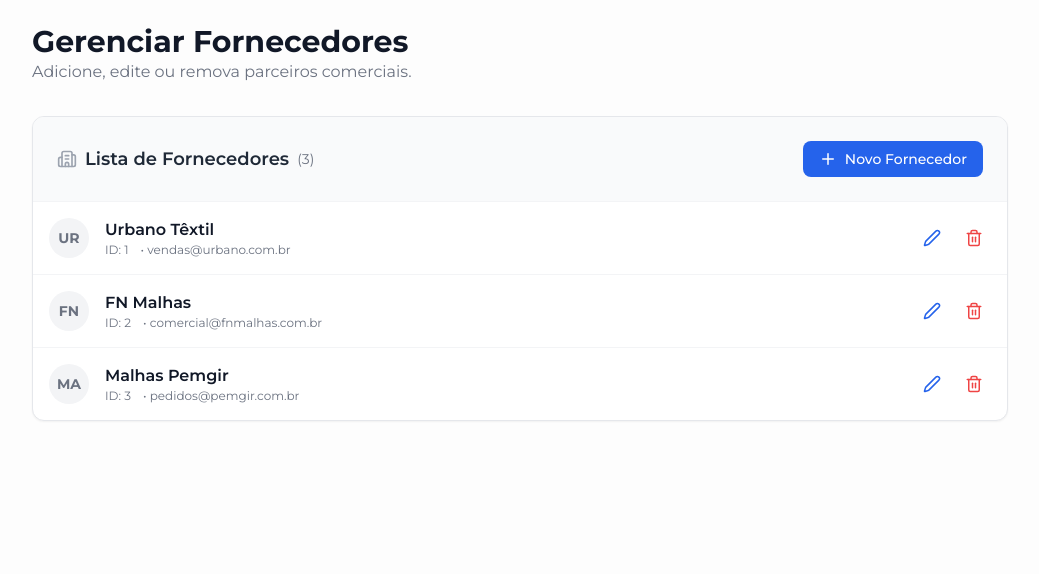
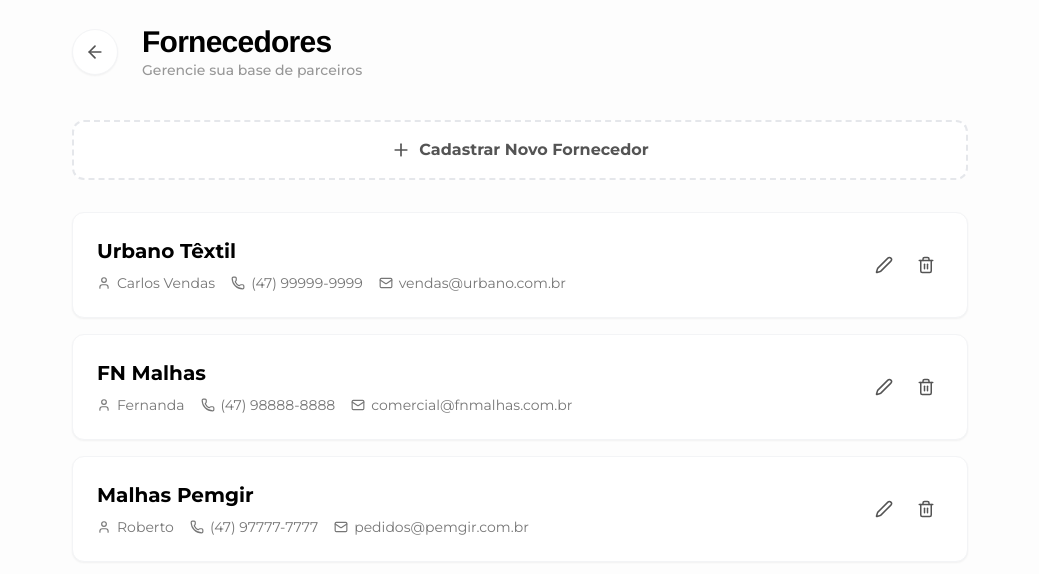
Before and after one commit to sowbrand/stackblitz-starters-izhtpd7q, a Next.js app: page /manage in a window 1280 px wide. Shown: the top 574 px of the page, without its empty margins (120-1159 px from the left). Built offline with nearby package versions, Linux system fonts and the light colour scheme.

Commit message:
agora-vai

```diff
--- a/app/context/SupplierContext.tsx
+++ b/app/context/SupplierContext.tsx
@@ -4,45 +4,71 @@ import React, { createContext, useContext, useState, ReactNode } from 'react';
 import { Supplier, Mesh } from '@/types';
 import { INITIAL_SUPPLIERS, INITIAL_MESHES } from '@/lib/constants';
 
-// Definição do que o contexto carrega
 interface SupplierContextType {
+  // Dados
   suppliers: Supplier[];
   meshes: Mesh[];
+
+  // Ações de Produtos (Meshes)
   addMesh: (mesh: Mesh) => void;
   updateMesh: (mesh: Mesh) => void;
   deleteMesh: (id: string) => void;
+
+  // Ações de Fornecedores (CORREÇÃO: Adicionadas aqui)
+  addSupplier: (supplier: Supplier) => void;
+  updateSupplier: (supplier: Supplier) => void;
+  deleteSupplier: (id: string) => void;
 }
 
 const SupplierContext = createContext<SupplierContextType | undefined>(undefined);
 
 export function SupplierProvider({ children }: { children: ReactNode }) {
-  // Dados iniciais
-  const [suppliers] = useState<Supplier[]>(INITIAL_SUPPLIERS);
+  const [suppliers, setSuppliers] = useState<Supplier[]>(INITIAL_SUPPLIERS);
   const [meshes, setMeshes] = useState<Mesh[]>(INITIAL_MESHES);
 
-  // Adicionar
+  // --- Lógica de Produtos ---
   const addMesh = (mesh: Mesh) => {
     setMeshes((prev) => [...prev, mesh]);
   };
 
-  // Atualizar
   const updateMesh = (mesh: Mesh) => {
     setMeshes((prev) => prev.map((m) => (m.id === mesh.id ? mesh : m)));
   };
 
-  // Deletar
   const deleteMesh = (id: string) => {
     setMeshes((prev) => prev.filter((m) => m.id !== id));
   };
 
+  // --- Lógica de Fornecedores (CORREÇÃO IMPLEMENTADA) ---
+  const addSupplier = (supplier: Supplier) => {
+    setSuppliers((prev) => [...prev, supplier]);
+  };
+
+  const updateSupplier = (supplier: Supplier) => {
+    setSuppliers((prev) => prev.map((s) => (s.id === supplier.id ? supplier : s)));
+  };
+
+  const deleteSupplier = (id: string) => {
+    // Opcional: Avisar se tiver produtos vinculados antes de deletar
+    setSuppliers((prev) => prev.filter((s) => s.id !== id));
+  };
+
   return (
-    <SupplierContext.Provider value={{ suppliers, meshes, addMesh, updateMesh, deleteMesh }}>
+    <SupplierContext.Provider value={{
+      suppliers,
+      meshes,
+      addMesh,
+      updateMesh,
+      deleteMesh,
+      addSupplier,     // Exportando
+      updateSupplier,  // Exportando
+      deleteSupplier   // Exportando
+    }}>
       {children}
     </SupplierContext.Provider>
   );
 }
 
-// Hook para usar os dados
 export function useSupplierContext() {
   const context = useContext(SupplierContext);
   if (context === undefined) {
--- a/app/manage/page.tsx
+++ b/app/manage/page.tsx
@@ -1,149 +1,178 @@
 'use client';
 
 import React, { useState } from 'react';
-// Caminho relativo para types (saindo de app/manage -> app -> raiz -> types)
-import { Supplier } from '../../types';
-import { Trash2, Edit2, Plus, Save, Building2 } from 'lucide-react';
-// Caminho relativo para context (saindo de app/manage -> app -> context)
-import { useSupplierContext } from '../context/SupplierContext';
+import { useSupplierContext } from '@/app/context/SupplierContext';
+import { ArrowLeft, Plus, Edit2, Trash2, User, Phone, Mail, Save, X } from 'lucide-react';
+import Link from 'next/link';
+import { Supplier } from '@/types';
 
 export default function ManageSuppliers() {
   const { suppliers, addSupplier, updateSupplier, deleteSupplier } = useSupplierContext();
 
-  const [isAdding, setIsAdding] = useState(false);
-  const [editingId, setEditingId] = useState<string | null>(null);
+  const [isEditing, setIsEditing] = useState(false);
+  const [formData, setFormData] = useState<Supplier>({ id: '', name: '', contact: '', phone: '', email: '' });
 
-  const [formData, setFormData] = useState({
-    name: '',
-    email: '',
-    phone: ''
-  });
-
-  const startAdd = () => {
-    setFormData({ name: '', email: '', phone: '' });
-    setIsAdding(true);
-    setEditingId(null);
+  const handleEdit = (supplier: Supplier) => {
+    setFormData(supplier);
+    setIsEditing(true);
   };
 
-  const startEdit = (supplier: Supplier) => {
-    setFormData({
-        name: supplier.name,
-        email: supplier.email || '',
-        phone: supplier.phone || ''
-    });
-    setEditingId(supplier.id);
-    setIsAdding(false);
+  const handleNew = () => {
+    setFormData({ id: Math.random().toString(36).substr(2, 9), name: '', contact: '', phone: '', email: '' });
+    setIsEditing(true);
   };
 
-  const handleSave = () => {
-    if (!formData.name.trim()) {
-        alert("O nome é obrigatório");
-        return;
+  const handleSubmit = (e: React.FormEvent) => {
+    e.preventDefault();
+    if (!formData.name) return;
+
+    // Verifica se é edição (já existe na lista) ou novo
+    const exists = suppliers.find(s => s.id === formData.id);
+
+    if (exists) {
+        updateSupplier(formData);
+    } else {
+        addSupplier(formData);
     }
 
-    if (editingId) {
-      updateSupplier(editingId, formData);
-      setEditingId(null);
-    } else {
-      const newSupplier: Supplier = {
-        id: Date.now().toString(),
-        name: formData.name,
-        email: formData.email,
-        phone: formData.phone
-      };
-      addSupplier(newSupplier);
-      setIsAdding(false);
-    }
-    setFormData({ name: '', email: '', phone: '' });
+    setIsEditing(false);
   };
 
   const handleDelete = (id: string) => {
-    if (confirm('Tem certeza? Isso pode afetar malhas vinculadas.')) {
+    if (confirm('Tem certeza que deseja excluir este fornecedor?')) {
         deleteSupplier(id);
     }
   };
 
-  const handleCancel = () => {
-      setIsAdding(false);
-      setEditingId(null);
-      setFormData({ name: '', email: '', phone: '' });
-  };
+  return (
+    <div className="min-h-screen bg-[#FDFDFD] p-6 font-sans">
+      <div className="max-w-4xl mx-auto">
 
-  return (
-    <div className="max-w-5xl mx-auto p-6">
-      <div className="flex justify-between items-center mb-8">
+        {/* Cabeçalho */}
+        <div className="flex items-center gap-6 mb-10">
+          <Link href="/" className="p-3 bg-white rounded-full shadow-sm border border-gray-100 hover:border-[#72BF03] transition-all group">
+            <ArrowLeft size={20} className="text-[#545454] group-hover:text-[#72BF03]" />
+          </Link>
           <div>
-            <h1 className="text-3xl font-bold text-gray-900">Gerenciar Fornecedores</h1>
-            <p className="text-gray-500">Adicione, edite ou remova parceiros comerciais.</p>
+            <h1 className="text-3xl font-bold text-black font-heading tracking-tight">Fornecedores</h1>
+            <p className="text-[#545454] opacity-60 font-medium text-sm">Gerencie sua base de parceiros</p>
           </div>
         </div>
 
-      <div className="bg-white rounded-xl shadow-sm border border-gray-200 overflow-hidden">
-        <div className="p-6 border-b border-gray-100 flex justify-between items-center bg-gray-50">
-          <h2 className="text-lg font-semibold flex items-center gap-2 text-gray-800">
-            <Building2 size={20} className="text-gray-400"/>
-            Lista de Fornecedores <span className="text-sm font-normal text-gray-500">({suppliers.length})</span>
+        {/* Lista ou Formulário */}
+        {isEditing ? (
+            <div className="bg-white p-8 rounded-2xl shadow-xl border border-gray-100 max-w-2xl mx-auto">
+                <div className="flex justify-between items-center mb-6 border-b border-gray-100 pb-4">
+                    <h2 className="text-xl font-bold text-black flex items-center gap-2">
+                        {suppliers.find(s => s.id === formData.id) ? 'Editar Fornecedor' : 'Novo Fornecedor'}
                     </h2>
-          {!isAdding && !editingId && (
+                    <button onClick={() => setIsEditing(false)} className="text-gray-400 hover:text-red-500">
+                        <X size={24} />
+                    </button>
+                </div>
+
+                <form onSubmit={handleSubmit} className="space-y-5">
+                    <div>
+                        <label className="block text-xs font-bold text-[#545454] uppercase mb-1">Nome da Empresa *</label>
+                        <input
+                            className="w-full border border-gray-300 rounded-lg p-3 text-sm focus:ring-1 focus:ring-[#72BF03] outline-none text-black"
+                            value={formData.name}
+                            onChange={e => setFormData({...formData, name: e.target.value})}
+                            required
+                            placeholder="Ex: Urbano Têxtil"
+                        />
+                    </div>
+                    <div>
+                        <label className="block text-xs font-bold text-[#545454] uppercase mb-1">Nome do Contato</label>
+                        <input
+                            className="w-full border border-gray-300 rounded-lg p-3 text-sm focus:ring-1 focus:ring-[#72BF03] outline-none text-black"
+                            value={formData.contact}
+                            onChange={e => setFormData({...formData, contact: e.target.value})}
+                            placeholder="Ex: Carlos Vendas"
+                        />
+                    </div>
+                    <div className="grid grid-cols-2 gap-4">
+                        <div>
+                            <label className="block text-xs font-bold text-[#545454] uppercase mb-1">Telefone / WhatsApp</label>
+                            <input
+                                className="w-full border border-gray-300 rounded-lg p-3 text-sm focus:ring-1 focus:ring-[#72BF03] outline-none text-black"
+                                value={formData.phone}
+                                onChange={e => setFormData({...formData, phone: e.target.value})}
+                                placeholder="(00) 00000-0000"
+                            />
+                        </div>
+                        <div>
+                            <label className="block text-xs font-bold text-[#545454] uppercase mb-1">E-mail</label>
+                            <input
+                                className="w-full border border-gray-300 rounded-lg p-3 text-sm focus:ring-1 focus:ring-[#72BF03] outline-none text-black"
+                                value={formData.email}
+                                onChange={e => setFormData({...formData, email: e.target.value})}
+                                placeholder="contato@empresa.com"
+                            />
+                        </div>
+                    </div>
+
+                    <div className="flex justify-end gap-3 pt-6">
+                        <button type="button" onClick={() => setIsEditing(false)} className="px-5 py-3 text-sm font-bold text-[#545454] hover:bg-gray-50 rounded-lg">
+                            Cancelar
+                        </button>
+                        <button type="submit" className="px-8 py-3 bg-[#72BF03] text-white rounded-lg hover:bg-[#5da102] font-bold shadow-lg shadow-green-100 flex items-center gap-2">
+                            <Save size={18} /> Salvar
+                        </button>
+                    </div>
+                </form>
+            </div>
+        ) : (
+            <div className="grid grid-cols-1 gap-4">
                 <button
-                onClick={startAdd}
-                className="flex items-center gap-2 bg-blue-600 text-white px-4 py-2 rounded-lg hover:bg-blue-700 transition-colors font-medium text-sm"
+                    onClick={handleNew}
+                    className="bg-white border-2 border-dashed border-gray-200 rounded-xl p-4 flex items-center justify-center gap-2 text-[#545454] hover:border-[#72BF03] hover:text-[#72BF03] transition-all mb-4 group"
                 >
-                <Plus size={18} /> Novo Fornecedor
+                    <Plus size={20} className="group-hover:scale-110 transition-transform" />
+                    <span className="font-bold">Cadastrar Novo Fornecedor</span>
                 </button>
+
+                {suppliers.map(supplier => (
+                    <div key={supplier.id} className="bg-white p-6 rounded-xl border border-gray-100 shadow-sm flex flex-col md:flex-row justify-between items-start md:items-center gap-4 hover:shadow-md transition-shadow">
+                        <div>
+                            <h3 className="text-xl font-bold text-black mb-2">{supplier.name}</h3>
+                            <div className="flex flex-wrap gap-4 text-sm text-[#545454]">
+                                {supplier.contact && (
+                                    <div className="flex items-center gap-1.5 opacity-80">
+                                        <User size={14} /> {supplier.contact}
+                                    </div>
+                                )}
+                                {supplier.phone && (
+                                    <div className="flex items-center gap-1.5 opacity-80">
+                                        <Phone size={14} /> {supplier.phone}
+                                    </div>
+                                )}
+                                {supplier.email && (
+                                    <div className="flex items-center gap-1.5 opacity-80">
+                                        <Mail size={14} /> {supplier.email}
+                                    </div>
                                 )}
                             </div>
-
-        {(isAdding || editingId) && (
-          <div className="p-6 bg-blue-50 border-b border-blue-100">
-            <h3 className="font-bold text-blue-800 mb-4">{isAdding ? 'Novo Cadastro' : 'Editando Fornecedor'}</h3>
-            <div className="grid grid-cols-1 md:grid-cols-3 gap-4 mb-4">
-                <div>
-                    <label className="block text-xs font-semibold text-blue-800 mb-1">Nome *</label>
-                    <input type="text" value={formData.name} onChange={(e) => setFormData({...formData, name: e.target.value})} className="w-full p-2 border rounded" />
                         </div>
-                <div>
-                    <label className="block text-xs font-semibold text-blue-800 mb-1">Email</label>
-                    <input type="email" value={formData.email} onChange={(e) => setFormData({...formData, email: e.target.value})} className="w-full p-2 border rounded" />
-                </div>
-                <div>
-                    <label className="block text-xs font-semibold text-blue-800 mb-1">Telefone</label>
-                    <input type="text" value={formData.phone} onChange={(e) => setFormData({...formData, phone: e.target.value})} className="w-full p-2 border rounded" />
+                        <div className="flex gap-2">
+                            <button
+                                onClick={() => handleEdit(supplier)}
+                                className="p-2 text-[#545454] hover:text-[#72BF03] hover:bg-gray-50 rounded-lg transition-colors"
+                            >
+                                <Edit2 size={18} />
+                            </button>
+                            <button
+                                onClick={() => handleDelete(supplier.id)}
+                                className="p-2 text-[#545454] hover:text-red-500 hover:bg-red-50 rounded-lg transition-colors"
+                            >
+                                <Trash2 size={18} />
+                            </button>
                         </div>
                     </div>
-            <div className="flex gap-2 justify-end">
-                <button onClick={handleCancel} className="px-4 py-2 text-gray-600 hover:bg-white rounded-lg">Cancelar</button>
-                <button onClick={handleSave} className="flex items-center gap-2 bg-blue-600 text-white px-6 py-2 rounded-lg hover:bg-blue-700 font-medium"><Save size={18} /> Salvar</button>
-            </div>
+                ))}
             </div>
         )}
 
-        <div className="divide-y divide-gray-100">
-          {suppliers.length > 0 ? (
-              suppliers.map(supplier => (
-                <div key={supplier.id} className={`p-4 flex items-center justify-between hover:bg-gray-50 transition-colors ${editingId === supplier.id ? 'bg-blue-50' : ''}`}>
-                  <div className="flex items-center gap-4">
-                    <div className="h-10 w-10 bg-gray-100 rounded-full flex items-center justify-center text-gray-500 font-bold text-sm">
-                        {supplier.name.substring(0,2).toUpperCase()}
-                    </div>
-                    <div>
-                        <p className="font-semibold text-gray-900">{supplier.name}</p>
-                        <div className="flex gap-3 text-xs text-gray-500">
-                            <span>ID: {supplier.id}</span>
-                            {supplier.email && <span>• {supplier.email}</span>}
-                        </div>
-                    </div>
-                  </div>
-                  <div className="flex items-center gap-2">
-                    <button onClick={() => startEdit(supplier)} disabled={!!editingId} className="p-2 text-blue-600 hover:bg-blue-100 rounded-full"><Edit2 size={18} /></button>
-                    <button onClick={() => handleDelete(supplier.id)} disabled={!!editingId} className="p-2 text-red-500 hover:bg-red-100 rounded-full"><Trash2 size={18} /></button>
-                  </div>
-                </div>
-              ))
-          ) : (
-              <div className="p-12 text-center text-gray-500">Nenhum fornecedor cadastrado.</div>
-          )}
-        </div>
       </div>
     </div>
   );
```
Lines whose indentation alone changed are shown as unchanged.
